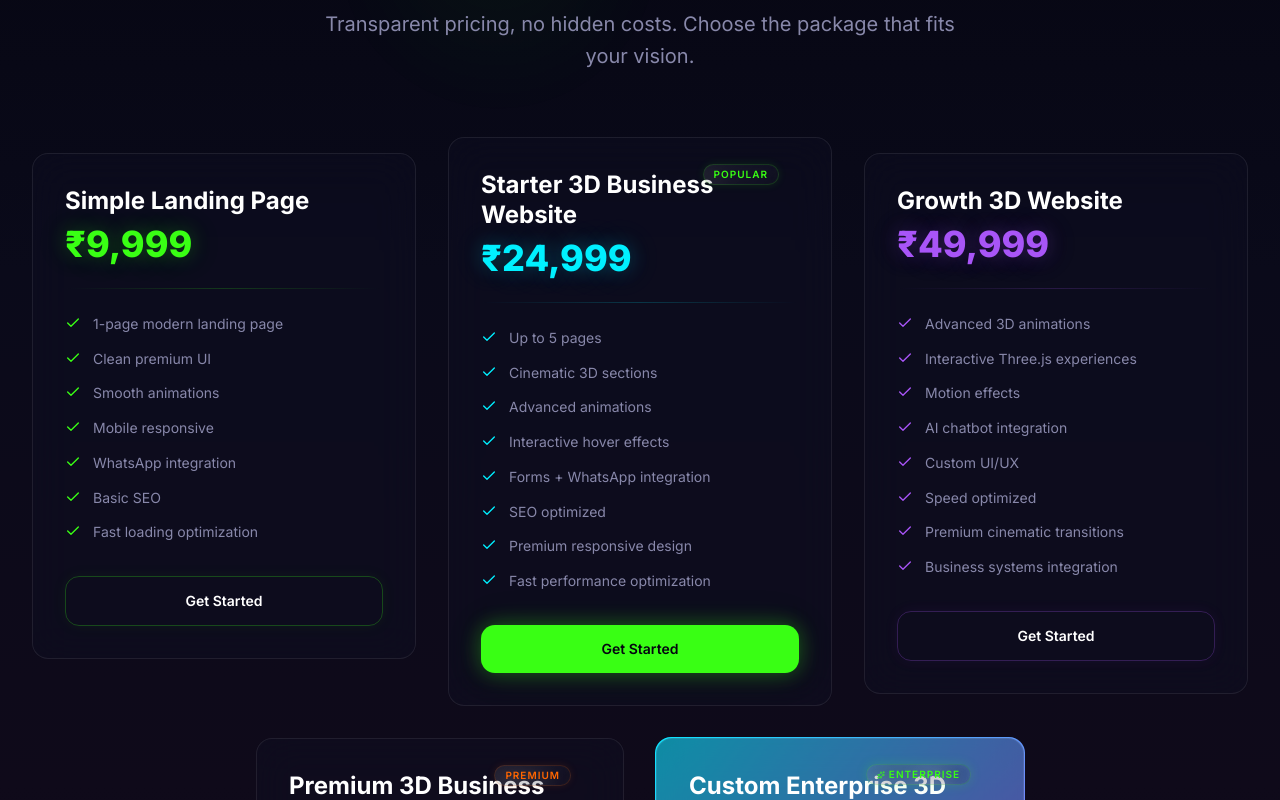
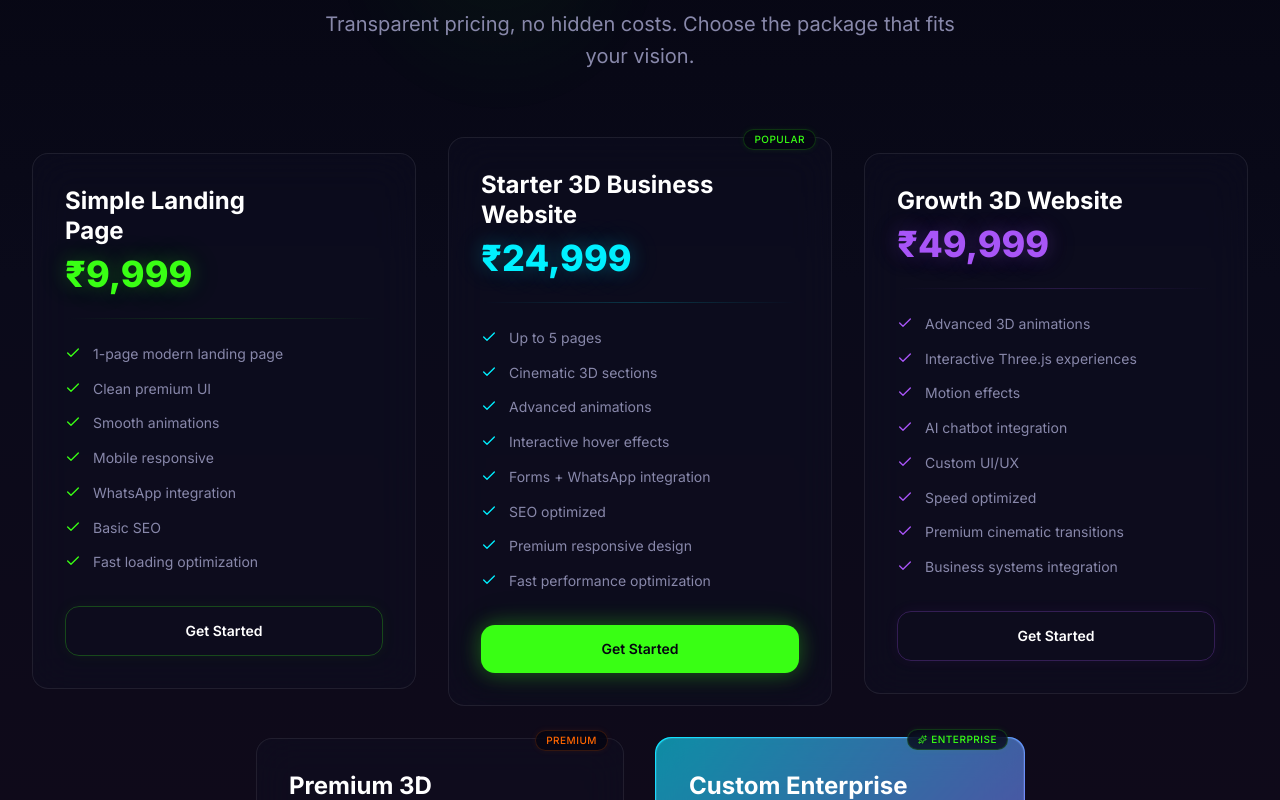
Before and after one commit to Awaken147/subzagency, a Next.js app: page / in a window 1280 px wide. Shown: the part 5620-6420 px from the top of the page. Built offline with nearby package versions, Linux system fonts and the light colour scheme.

Commit message:
0c541cb7-38eb-4ee9-8d70-42b2e300d5d7

```diff
--- a/src/components/sections/Pricing.tsx
+++ b/src/components/sections/Pricing.tsx
@@ -163,6 +163,28 @@ function PricingCard({
         transition={{ type: 'spring', stiffness: 400, damping: 25 }}
         className={`relative w-full ${plan.scaleUp ? 'sm:-mt-4' : ''}`}
       >
+        {/* Badge — OUTSIDE GlowCard to avoid overflow-hidden clipping */}
+        {plan.badge && (
+          <div className="absolute -top-3 right-3 sm:right-4 z-30">
+            <span
+              className="inline-flex items-center gap-1 whitespace-nowrap rounded-full border px-2.5 py-0.5 text-[10px] font-medium uppercase tracking-wider"
+              style={{
+                color: plan.badgeColor,
+                backgroundColor: 'rgba(5,5,16,0.75)',
+                borderColor: `${plan.badgeColor}30`,
+                boxShadow: `0 0 6px ${plan.badgeColor}15`,
+                backdropFilter: 'blur(8px)',
+                WebkitBackdropFilter: 'blur(8px)',
+              }}
+            >
+              {plan.isEnterprise && (
+                <Sparkles size={9} style={{ color: plan.badgeColor }} />
+              )}
+              {plan.badge}
+            </span>
+          </div>
+        )}
+
         {/* Animated gradient border for enterprise card */}
         {plan.isEnterprise && (
           <div
@@ -184,57 +206,8 @@ function PricingCard({
             plan.isEnterprise ? 'z-10' : ''
           } ${plan.scaleUp ? 'sm:pb-10' : ''}`}
         >
-          {/* Badge — compact glassmorphism pill, top-right floating */}
-          {plan.badge && (
-            <motion.div
-              className="absolute -top-2.5 right-4 sm:right-5 z-20"
-              initial={{ opacity: 0, y: -8 }}
-              animate={{ opacity: 1, y: 0 }}
-              transition={{ delay: 0.3, duration: 0.5 }}
-            >
-              <motion.div
-                className="inline-flex items-center gap-1 whitespace-nowrap rounded-full px-2.5 py-0.5 text-[9px] sm:text-[10px] font-semibold uppercase tracking-widest"
-                style={{
-                  color: plan.badgeColor,
-                  backgroundImage: `linear-gradient(135deg, rgba(255,255,255,0.06), rgba(255,255,255,0.02))`,
-                  border: `1px solid ${plan.badgeColor}28`,
-                  boxShadow: `0 0 8px ${plan.badgeColor}18, inset 0 0 6px rgba(255,255,255,0.03)`,
-                  backdropFilter: 'blur(12px)',
-                  WebkitBackdropFilter: 'blur(12px)',
-                }}
-                animate={
-                  plan.isEnterprise
-                    ? {
-                        boxShadow: [
-                          `0 0 8px ${plan.badgeColor}18, inset 0 0 6px rgba(255,255,255,0.03)`,
-                          `0 0 14px ${plan.badgeColor}30, inset 0 0 6px rgba(255,255,255,0.03)`,
-                          `0 0 8px ${plan.badgeColor}18, inset 0 0 6px rgba(255,255,255,0.03)`,
-                        ],
-                      }
-                    : {
-                        boxShadow: [
-                          `0 0 6px ${plan.badgeColor}12, inset 0 0 4px rgba(255,255,255,0.02)`,
-                          `0 0 10px ${plan.badgeColor}22, inset 0 0 4px rgba(255,255,255,0.02)`,
-                          `0 0 6px ${plan.badgeColor}12, inset 0 0 4px rgba(255,255,255,0.02)`,
-                        ],
-                      }
-                }
-                transition={{
-                  duration: 3,
-                  repeat: Infinity,
-                  ease: 'easeInOut',
-                }}
-              >
-                {plan.isEnterprise && (
-                  <Sparkles size={8} style={{ color: plan.badgeColor }} />
-                )}
-                {plan.badge}
-              </motion.div>
-            </motion.div>
-          )}
-
           {/* Plan Name */}
-          <h3 className="text-white font-bold text-lg sm:text-xl lg:text-2xl mb-2 leading-tight">
+          <h3 className="text-white font-bold text-lg sm:text-xl lg:text-2xl mb-2 leading-tight pr-16 sm:pr-20">
             {plan.name}
           </h3>
 
```
